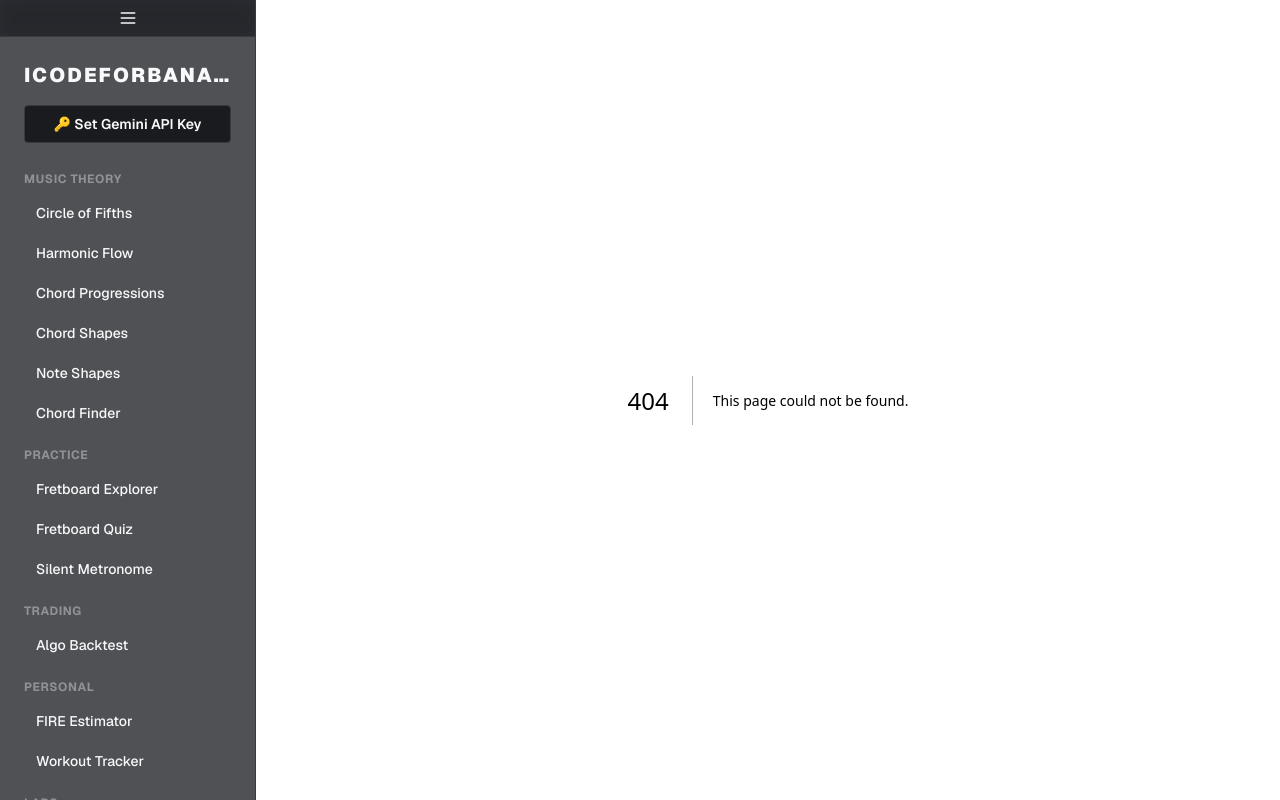
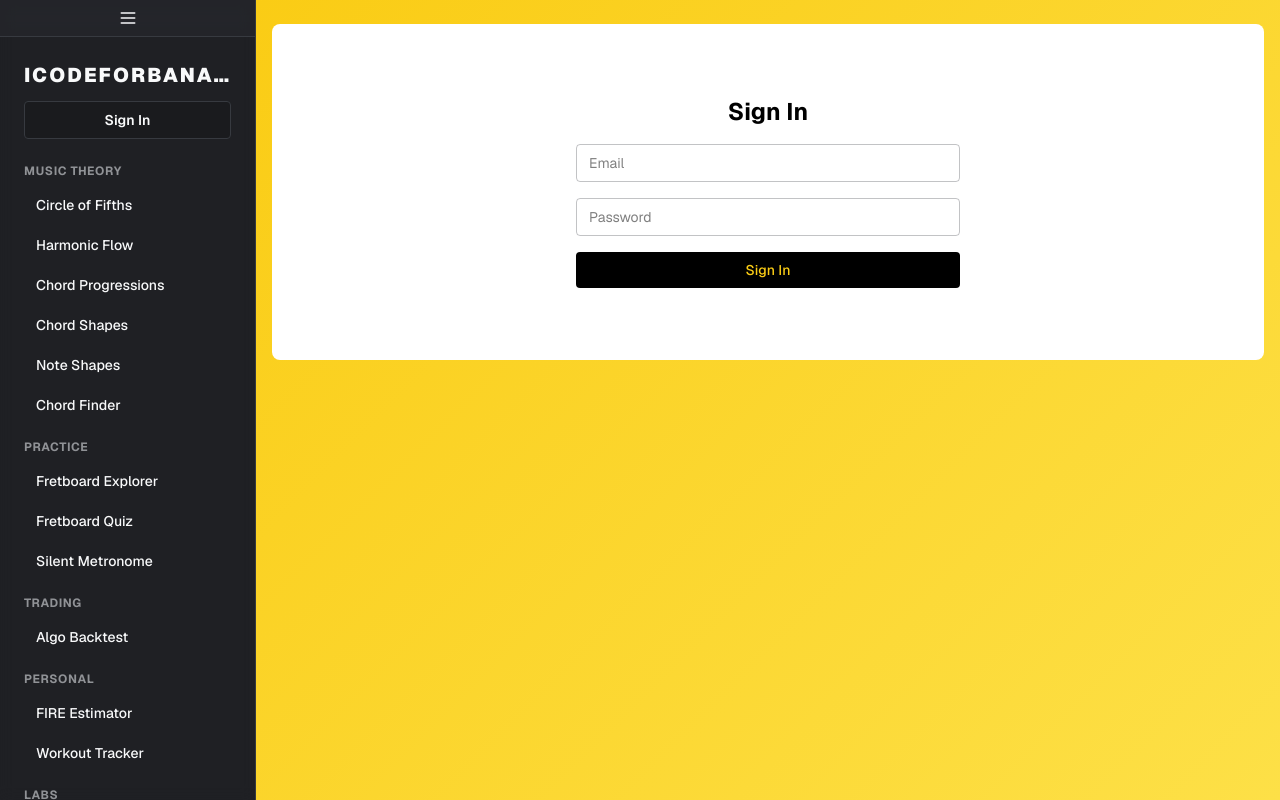
Before and after one commit to iCodeForBananas/iCodeForBananas, a Next.js app: page /login in a window 1280 px wide. Before the commit this address had no page. Built offline with nearby package versions, Linux system fonts and the light colour scheme; no server answers.

Commit message:
Update for workout tracker

```diff
--- a/app/components/Sidebar.tsx
+++ b/app/components/Sidebar.tsx
@@ -3,7 +3,7 @@
 import Link from "next/link";
 import { usePathname } from "next/navigation";
 import { useState, useEffect } from "react";
-import GeminiKeyModal from "./GeminiKeyModal";
+import { useAuth } from "@/app/hooks/useAuth";
 
 const MOBILE_BREAKPOINT = 1024;
 const isMobileDevice = () => window.innerWidth < MOBILE_BREAKPOINT;
@@ -58,7 +58,7 @@ export default function Sidebar() {
   const [isOpen, setIsOpen] = useState(true);
   const [isMobile, setIsMobile] = useState(false);
   const [hasMounted, setHasMounted] = useState(false);
-  const [isModalOpen, setIsModalOpen] = useState(false);
+  const { user, signOut } = useAuth();
 
   useEffect(() => {
     const mobile = isMobileDevice();
@@ -154,14 +154,15 @@ export default function Sidebar() {
             iCodeForBananas
           </Link>
 
+          {user ? (
             <button
-            onClick={() => setIsModalOpen(true)}
+              onClick={signOut}
               className='w-full text-sm font-semibold rounded px-3 py-2 mt-1 mb-1 whitespace-nowrap transition-colors'
               style={{ border: "1px solid #373A40", color: "#F8F9FA", background: "#1A1B1E" }}
               onMouseEnter={(e) => {
-              e.currentTarget.style.background = "#12B886";
+                e.currentTarget.style.background = "#facc15";
                 e.currentTarget.style.color = "#1A1B1E";
-              e.currentTarget.style.borderColor = "#12B886";
+                e.currentTarget.style.borderColor = "#facc15";
               }}
               onMouseLeave={(e) => {
                 e.currentTarget.style.background = "#1A1B1E";
@@ -169,8 +170,27 @@ export default function Sidebar() {
                 e.currentTarget.style.borderColor = "#373A40";
               }}
             >
-            🔑 Set Gemini API Key
+              Sign Out
             </button>
+          ) : (
+            <Link
+              href='/login'
+              className='w-full text-sm font-semibold rounded px-3 py-2 mt-1 mb-1 whitespace-nowrap transition-colors block text-center'
+              style={{ border: "1px solid #373A40", color: "#F8F9FA", background: "#1A1B1E" }}
+              onMouseEnter={(e) => {
+                e.currentTarget.style.background = "#facc15";
+                e.currentTarget.style.color = "#1A1B1E";
+                e.currentTarget.style.borderColor = "#facc15";
+              }}
+              onMouseLeave={(e) => {
+                e.currentTarget.style.background = "#1A1B1E";
+                e.currentTarget.style.color = "#F8F9FA";
+                e.currentTarget.style.borderColor = "#373A40";
+              }}
+            >
+              Sign In
+            </Link>
+          )}
 
           <nav className='flex flex-col gap-4 mt-6'>
             {NAV.map((section) => (
@@ -223,7 +243,6 @@ export default function Sidebar() {
           </nav>
         </div>
       </aside>
-      <GeminiKeyModal isOpen={isModalOpen} onClose={() => setIsModalOpen(false)} />
     </>
   );
 }
--- /dev/null
+++ b/app/hooks/useAuth.ts
@@ -0,0 +1,22 @@
+'use client';
+
+import { useEffect, useState } from 'react';
+import { createClient } from '@/utils/supabase/client';
+import type { User } from '@supabase/supabase-js';
+
+const supabase = createClient();
+
+export function useAuth() {
+  const [user, setUser] = useState<User | null>(null);
+  const [loading, setLoading] = useState(true);
+
+  useEffect(() => {
+    supabase.auth.getUser().then(({ data }) => { setUser(data.user); setLoading(false); });
+    const { data: { subscription } } = supabase.auth.onAuthStateChange((_e, session) => setUser(session?.user ?? null));
+    return () => subscription.unsubscribe();
+  }, []);
+
+  const signOut = () => supabase.auth.signOut();
+
+  return { user, loading, signOut };
+}
--- /dev/null
+++ b/app/login/page.tsx
@@ -0,0 +1,46 @@
+'use client';
+
+import { useState } from 'react';
+import { createClient } from '@/utils/supabase/client';
+import { useRouter } from 'next/navigation';
+
+const supabase = createClient();
+
+export default function LoginPage() {
+  const [email, setEmail] = useState('');
+  const [password, setPassword] = useState('');
+  const [error, setError] = useState('');
+  const [loading, setLoading] = useState(false);
+  const router = useRouter();
+
+  const handleLogin = async (e: React.FormEvent) => {
+    e.preventDefault();
+    setLoading(true);
+    setError('');
+    const { error } = await supabase.auth.signInWithPassword({ email, password });
+    if (error) { setError(error.message); setLoading(false); return; }
+    router.push('/workout-tracker');
+    router.refresh();
+  };
+
+  return (
+    <main className="px-4 py-6 flex-1 metronome-static">
+      <div className="w-full lg:max-w-5xl lg:mx-auto">
+        <div className="rounded-lg p-6 bg-white">
+          <form onSubmit={handleLogin} className="w-full max-w-sm mx-auto space-y-4 py-12">
+            <h1 className="text-2xl font-bold text-center">Sign In</h1>
+            {error && <p className="text-red-500 text-sm text-center">{error}</p>}
+            <input type="email" placeholder="Email" value={email} onChange={e => setEmail(e.target.value)} required
+              className="w-full border border-[#373A40]/30 rounded px-3 py-2 text-sm" />
+            <input type="password" placeholder="Password" value={password} onChange={e => setPassword(e.target.value)} required
+              className="w-full border border-[#373A40]/30 rounded px-3 py-2 text-sm" />
+            <button type="submit" disabled={loading}
+              className="w-full rounded bg-black px-5 py-2 text-sm font-medium text-[#facc15] hover:bg-black/80 disabled:opacity-50">
+              {loading ? 'Signing in…' : 'Sign In'}
+            </button>
+          </form>
+        </div>
+      </div>
+    </main>
+  );
+}
--- a/app/workout-tracker/page.tsx
+++ b/app/workout-tracker/page.tsx
@@ -2,12 +2,16 @@
 
 import { useState, useEffect, useCallback, useMemo } from 'react';
 import { LineChart, Line, XAxis, YAxis, Tooltip, ResponsiveContainer, CartesianGrid } from 'recharts';
+import { createClient } from '@/utils/supabase/client';
+import { useAuth } from '@/app/hooks/useAuth';
+
+const supabase = createClient();
 
 interface LogEntry {
   id: string;
   exercise: string;
   date: string;
-  weight?: number;
+  weight?: number | null;
 }
 
 const COMPOUND: { name: string; type: 'weighted' | 'bodyweight' }[] = [
@@ -21,52 +25,8 @@ const COMPOUND: { name: string; type: 'weighted' | 'bodyweight' }[] = [
   { name: 'Chin-ups', type: 'bodyweight' },
   { name: 'Bicep Curls', type: 'weighted' },
   { name: 'Bent Over Rows', type: 'weighted' },
+  { name: 'Incline Press', type: 'weighted' },
 ];
-
-const DB_NAME = 'workout-tracker-v2';
-const STORE = 'logs';
-
-function openDB(): Promise<IDBDatabase> {
-  return new Promise((resolve, reject) => {
-    const req = indexedDB.open(DB_NAME, 1);
-    req.onupgradeneeded = () => {
-      const db = req.result;
-      if (!db.objectStoreNames.contains(STORE)) {
-        const s = db.createObjectStore(STORE, { keyPath: 'id' });
-        s.createIndex('exercise', 'exercise');
-        s.createIndex('date', 'date');
-      }
-    };
-    req.onsuccess = () => resolve(req.result);
-    req.onerror = () => reject(req.error);
-  });
-}
-
-function dbGetAll(): Promise<LogEntry[]> {
-  return openDB().then(db => new Promise((res, rej) => {
-    const r = db.transaction(STORE, 'readonly').objectStore(STORE).getAll();
-    r.onsuccess = () => res(r.result);
-    r.onerror = () => rej(r.error);
-  }));
-}
-
-function dbPut(item: LogEntry): Promise<void> {
-  return openDB().then(db => new Promise((res, rej) => {
-    const tx = db.transaction(STORE, 'readwrite');
-    tx.objectStore(STORE).put(item);
-    tx.oncomplete = () => res();
-    tx.onerror = () => rej(tx.error);
-  }));
-}
-
-function dbDelete(id: string): Promise<void> {
-  return openDB().then(db => new Promise((res, rej) => {
-    const tx = db.transaction(STORE, 'readwrite');
-    tx.objectStore(STORE).delete(id);
-    tx.oncomplete = () => res();
-    tx.onerror = () => rej(tx.error);
-  }));
-}
 
 const today = () => new Date().toISOString().slice(0, 10);
 
@@ -74,24 +34,37 @@ const COLORS = ['#facc15', '#f97316', '#ef4444', '#3b82f6', '#10b981', '#8b5cf6'
 
 export default function WorkoutTrackerPage() {
   const [logs, setLogs] = useState<LogEntry[]>([]);
+  const { user } = useAuth();
   const [date, setDate] = useState(today);
   const [selected, setSelected] = useState(COMPOUND[0].name);
   const [weight, setWeight] = useState('');
   const [page, setPage] = useState(0);
   const PAGE_SIZE = 10;
-  const reload = useCallback(async () => setLogs(await dbGetAll()), []);
+  const reload = useCallback(async () => {
+    const { data } = await supabase.from('workout_logs').select('id, exercise, date, weight');
+    setLogs((data as LogEntry[]) ?? []);
+  }, []);
   useEffect(() => { reload(); }, [reload]);
 
   const selectedType = COMPOUND.find(c => c.name === selected)?.type ?? 'weighted';
 
+  const sortedExercises = useMemo(() => {
+    const latest = new Map<string, string>();
+    for (const l of logs) {
+      const prev = latest.get(l.exercise);
+      if (!prev || l.date > prev) latest.set(l.exercise, l.date);
+    }
+    return [...COMPOUND].sort((a, b) => (latest.get(b.name) ?? '').localeCompare(latest.get(a.name) ?? ''));
+  }, [logs]);
+
   const submit = async () => {
-    await dbPut({ id: crypto.randomUUID(), exercise: selected, date, weight: selectedType === 'weighted' ? (+weight || 0) : undefined });
+    await supabase.from('workout_logs').insert({ exercise: selected, date, weight: selectedType === 'weighted' ? (+weight || 0) : null });
     setWeight('');
     setPage(0);
     reload();
   };
 
-  const remove = async (id: string) => { await dbDelete(id); setPage(p => Math.max(0, p)); reload(); };
+  const remove = async (id: string) => { await supabase.from('workout_logs').delete().eq('id', id); setPage(p => Math.max(0, p)); reload(); };
 
   // chart data: for each weighted exercise that has logs, build date→weight series
   const weightedWithLogs = useMemo(() => {
@@ -112,6 +85,36 @@ export default function WorkoutTrackerPage() {
     });
   }, [logs, weightedWithLogs]);
 
+  const [hovered, setHovered] = useState<{ date: string; exercises: string[]; x: number; y: number } | null>(null);
+
+  const contributionData = useMemo(() => {
+    const map = new Map<string, string[]>();
+    for (const l of logs) {
+      const arr = map.get(l.date) ?? [];
+      arr.push(l.exercise + (l.weight ? ` @ ${l.weight} lbs` : ''));
+      map.set(l.date, arr);
+    }
+
+    const end = new Date();
+    const start = new Date(end);
+    start.setDate(start.getDate() - 364); // 52 weeks
+    // align to Sunday
+    start.setDate(start.getDate() - start.getDay());
+
+    const weeks: { date: string; count: number; exercises: string[] }[][] = [];
+    let week: { date: string; count: number; exercises: string[] }[] = [];
+    const cur = new Date(start);
+    while (cur <= end) {
+      const key = cur.toISOString().slice(0, 10);
+      const exercises = map.get(key) ?? [];
+      week.push({ date: key, count: exercises.length, exercises });
+      if (week.length === 7) { weeks.push(week); week = []; }
+      cur.setDate(cur.getDate() + 1);
+    }
+    if (week.length) weeks.push(week);
+    return weeks;
+  }, [logs]);
+
   return (
     <div className="flex flex-col flex-1">
       <main className="px-4 py-6 flex-1 metronome-static">
@@ -123,12 +126,13 @@ export default function WorkoutTrackerPage() {
             </div>
 
             {/* Log form */}
+            {user && (
             <div className="flex flex-wrap gap-2 items-end mb-8 max-w-3xl mx-auto">
               <input type="date" value={date} onChange={e => setDate(e.target.value)}
                 className="border border-[#373A40]/30 rounded px-3 py-2 text-sm bg-white" />
               <select value={selected} onChange={e => setSelected(e.target.value)}
                 className="border border-[#373A40]/30 rounded px-3 py-2 text-sm flex-1 min-w-[160px]">
-                {COMPOUND.map(c => <option key={c.name} value={c.name}>{c.name}</option>)}
+                {sortedExercises.map(c => <option key={c.name} value={c.name}>{c.name}</option>)}
               </select>
               {selectedType === 'weighted' && (
                 <input type="number" min={0} step={5} value={weight} placeholder="lbs"
@@ -141,6 +145,7 @@ export default function WorkoutTrackerPage() {
                 Submit
               </button>
             </div>
+            )}
 
             {/* Weight progress chart */}
             {weightedWithLogs.length > 0 && chartData.length > 0 && (
@@ -166,6 +171,56 @@ export default function WorkoutTrackerPage() {
               </div>
             )}
 
+            {/* Contribution graph */}
+            <div className="border-t border-[#373A40]/10 pt-6 mb-8 relative">
+              <h2 className="font-semibold text-lg mb-4">Activity</h2>
+              <div className="overflow-x-auto">
+                <div className="flex gap-[3px]">
+                  {contributionData.map((week, wi) => (
+                    <div key={wi} className="flex flex-col gap-[3px]">
+                      {week.map((day) => (
+                        <div
+                          key={day.date}
+                          className="w-[13px] h-[13px] rounded-sm cursor-default"
+                          style={{
+                            backgroundColor: day.count === 0 ? '#ebedf0'
+                              : day.count <= 1 ? '#fef3c7'
+                              : day.count <= 3 ? '#fcd34d'
+                              : '#facc15',
+                          }}
+                          onMouseEnter={(e) => {
+                            const rect = e.currentTarget.getBoundingClientRect();
+                            const parent = e.currentTarget.closest('.relative')!.getBoundingClientRect();
+                            setHovered({
+                              date: day.date,
+                              exercises: day.exercises,
+                              x: rect.left - parent.left + rect.width / 2,
+                              y: rect.top - parent.top - 8,
+                            });
+                          }}
+                          onMouseLeave={() => setHovered(null)}
+                        />
+                      ))}
+                    </div>
+                  ))}
+                </div>
+              </div>
+              {hovered && (
+                <div
+                  className="absolute z-10 bg-[#1A1B1E] text-white text-xs rounded-lg px-3 py-2 pointer-events-none shadow-lg"
+                  style={{ left: hovered.x, top: hovered.y, transform: 'translate(-50%, -100%)' }}
+                >
+                  <div className="font-semibold mb-1">
+                    {new Date(hovered.date + 'T12:00:00').toLocaleDateString('en-US', { weekday: 'short', month: 'short', day: 'numeric' })}
+                  </div>
+                  {hovered.exercises.length === 0
+                    ? <div className="text-white/60">No workouts</div>
+                    : hovered.exercises.map((e, i) => <div key={i}>{e}</div>)
+                  }
+                </div>
+              )}
+            </div>
+
             {/* All entries */}
             {logs.length > 0 && (() => {
               const sorted = [...logs].sort((a, b) => b.date.localeCompare(a.date) || a.exercise.localeCompare(b.exercise));
@@ -182,7 +237,7 @@ export default function WorkoutTrackerPage() {
                         <span className="font-medium">{l.exercise}</span>
                         {l.weight != null && l.weight > 0 && <span className="text-[#000]/50 ml-1">@ {l.weight} lbs</span>}
                       </div>
-                      <button onClick={() => remove(l.id)} className="text-[#373A40]/30 hover:text-red-500 text-lg px-1" aria-label="Delete">×</button>
+                      <button onClick={() => remove(l.id)} className="text-[#373A40]/30 hover:text-red-500 text-lg px-1" aria-label="Delete" style={{ display: user ? undefined : 'none' }}>×</button>
                     </div>
                   ))}
                 </div>
--- /dev/null
+++ b/middleware.ts
@@ -0,0 +1,10 @@
+import { type NextRequest } from "next/server";
+import { updateSession } from "@/utils/supabase/middleware";
+
+export async function middleware(request: NextRequest) {
+  return await updateSession(request);
+}
+
+export const config = {
+  matcher: ["/((?!_next/static|_next/image|favicon.ico|.*\\.(?:svg|png|jpg|jpeg|gif|webp)$).*)"],
+};
--- a/package.json
+++ b/package.json
@@ -11,7 +11,8 @@
   },
   "dependencies": {
     "@google/genai": "^1.41.0",
-    "@supabase/supabase-js": "^2.98.0",
+    "@supabase/ssr": "^0.10.2",
+    "@supabase/supabase-js": "^2.103.0",
     "@types/uuid": "^10.0.0",
     "@vercel/analytics": "^1.6.1",
     "@vercel/speed-insights": "^1.3.1",
--- /dev/null
+++ b/utils/supabase/client.ts
@@ -0,0 +1,10 @@
+import { createBrowserClient } from "@supabase/ssr";
+
+const supabaseUrl = process.env.NEXT_PUBLIC_SUPABASE_URL;
+const supabaseKey = process.env.NEXT_PUBLIC_SUPABASE_PUBLISHABLE_KEY;
+
+export const createClient = () =>
+  createBrowserClient(
+    supabaseUrl!,
+    supabaseKey!,
+  );
--- /dev/null
+++ b/utils/supabase/middleware.ts
@@ -0,0 +1,32 @@
+import { createServerClient } from "@supabase/ssr";
+import { type NextRequest, NextResponse } from "next/server";
+
+const supabaseUrl = process.env.NEXT_PUBLIC_SUPABASE_URL;
+const supabaseKey = process.env.NEXT_PUBLIC_SUPABASE_PUBLISHABLE_KEY;
+
+export async function updateSession(request: NextRequest) {
+  let supabaseResponse = NextResponse.next({ request });
+
+  const supabase = createServerClient(
+    supabaseUrl!,
+    supabaseKey!,
+    {
+      cookies: {
+        getAll() {
+          return request.cookies.getAll();
+        },
+        setAll(cookiesToSet) {
+          cookiesToSet.forEach(({ name, value }) => request.cookies.set(name, value));
+          supabaseResponse = NextResponse.next({ request });
+          cookiesToSet.forEach(({ name, value, options }) =>
+            supabaseResponse.cookies.set(name, value, options)
+          );
+        },
+      },
+    },
+  );
+
+  await supabase.auth.getUser();
+
+  return supabaseResponse;
+}
--- /dev/null
+++ b/utils/supabase/server.ts
@@ -0,0 +1,28 @@
+import { createServerClient } from "@supabase/ssr";
+import { cookies } from "next/headers";
+
+const supabaseUrl = process.env.NEXT_PUBLIC_SUPABASE_URL;
+const supabaseKey = process.env.NEXT_PUBLIC_SUPABASE_PUBLISHABLE_KEY;
+
+export const createClient = (cookieStore: Awaited<ReturnType<typeof cookies>>) => {
+  return createServerClient(
+    supabaseUrl!,
+    supabaseKey!,
+    {
+      cookies: {
+        getAll() {
+          return cookieStore.getAll()
+        },
+        setAll(cookiesToSet) {
+          try {
+            cookiesToSet.forEach(({ name, value, options }) => cookieStore.set(name, value, options))
+          } catch {
+            // The `setAll` method was called from a Server Component.
+            // This can be ignored if you have middleware refreshing
+            // user sessions.
+          }
+        },
+      },
+    },
+  );
+};
```
Also changed, not shown: 1 other file (tests, documents, lock files or other folders). Lines whose indentation alone changed are shown as unchanged.
